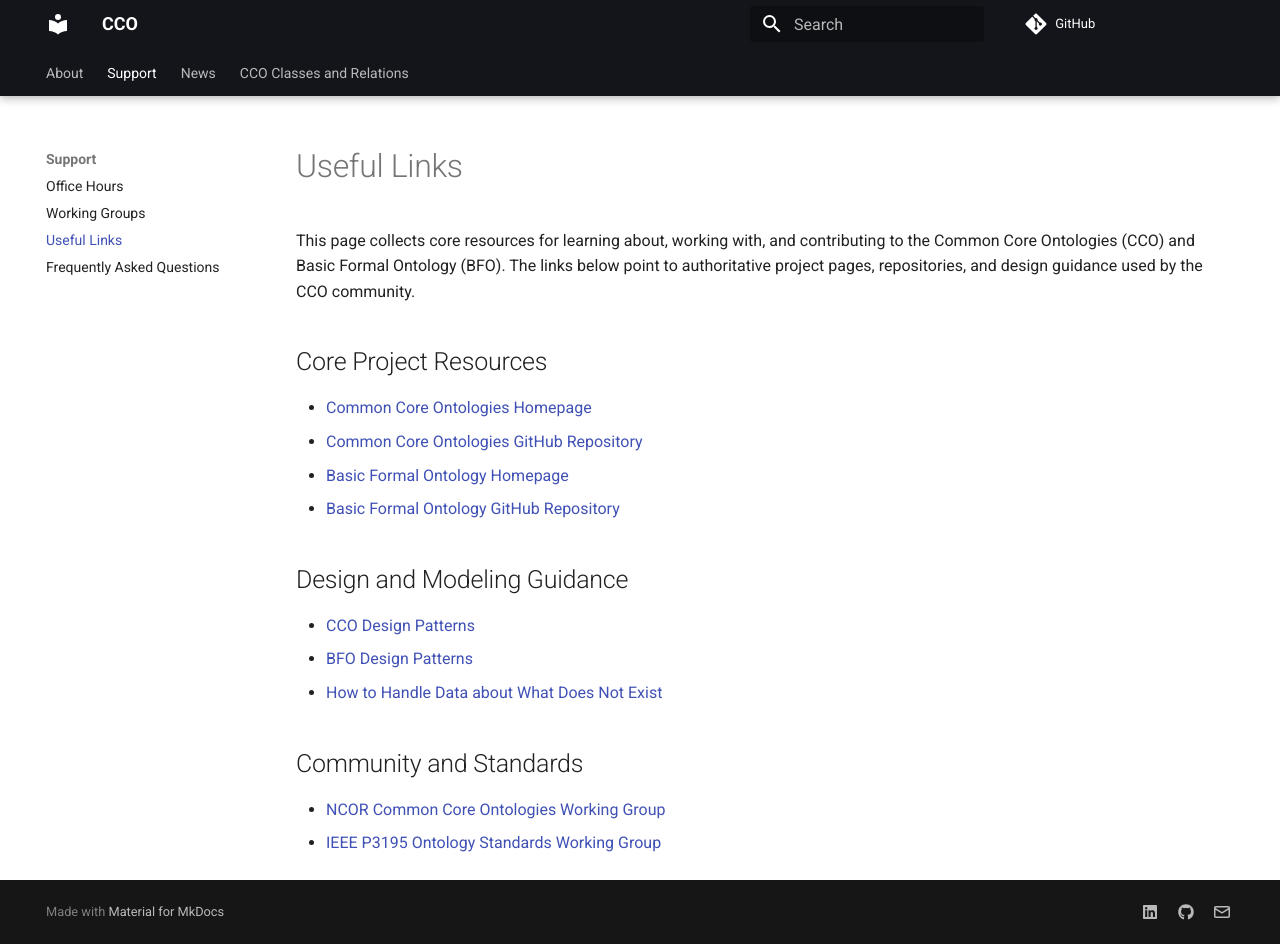
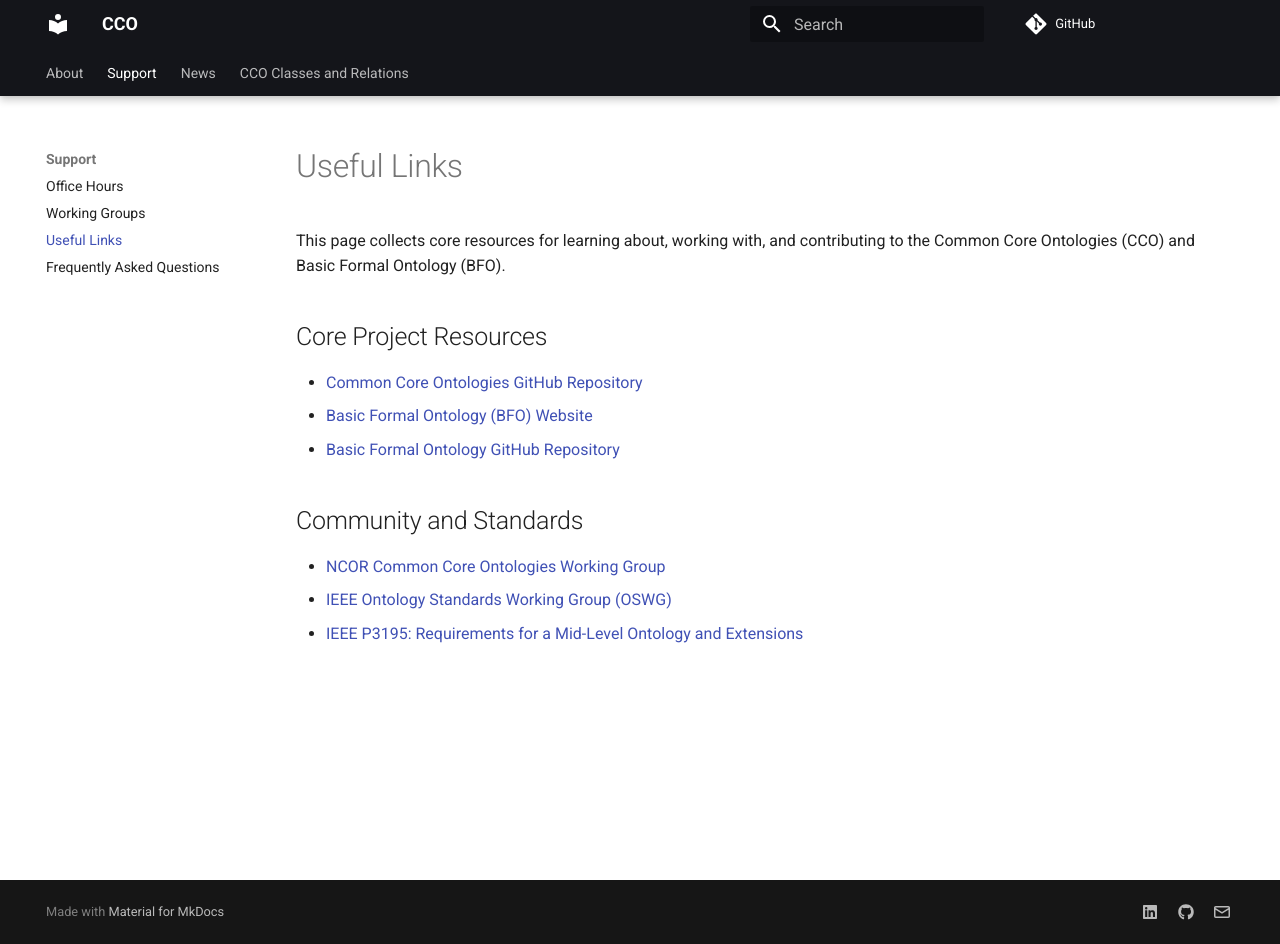
Before and after one commit to CommonCoreOntology/cco-webpage, an MkDocs documentation site: the page built from docs/useful-links.md, in a window 1280 px wide and 944 px high. Built offline with MkDocs 1.6.1 and Material for MkDocs 9.7.7, drawn with Linux system fonts in a browser that asks for light colours; comment, search, counter and statistics services are not loaded.

Commit message:
Clean Useful Links page (remove broken and redundant links)

```diff
--- a/docs/useful-links.md
+++ b/docs/useful-links.md
@@ -11,17 +11,12 @@
 <h1>Useful Links</h1>
 
 <p>
-This page collects core resources for learning about, working with, and contributing to the Common Core Ontologies (CCO) and Basic Formal Ontology (BFO). The links below point to authoritative project pages, repositories, and design guidance used by the CCO community.
+This page collects core resources for learning about, working with, and contributing to the Common Core Ontologies (CCO) and Basic Formal Ontology (BFO).
 </p>
 
 <h2>Core Project Resources</h2>
 
 <ul>
-  <li>
-    <a href="https://www.commoncoreontologies.org/" class="custom-color">
-      Common Core Ontologies Homepage
-    </a>
-  </li>
   <li>
     <a href="https://github.com/CommonCoreOntology/CommonCoreOntologies" class="custom-color">
       Common Core Ontologies GitHub Repository
@@ -29,7 +24,7 @@ This page collects core resources for learning about, working with, and contribu
   </li>
   <li>
     <a href="https://basic-formal-ontology.org/" class="custom-color">
-      Basic Formal Ontology Homepage
+      Basic Formal Ontology (BFO) Website
     </a>
   </li>
   <li>
@@ -39,37 +34,22 @@ This page collects core resources for learning about, working with, and contribu
   </li>
 </ul>
 
-<h2>Design and Modeling Guidance</h2>
-
-<ul>
-  <li>
-    <a href="https://www.commoncoreontologies.org/design-patterns" class="custom-color">
-      CCO Design Patterns
-    </a>
-  </li>
-  <li>
-    <a href="https://basic-formal-ontology.org/design-patterns" class="custom-color">
-      BFO Design Patterns
-    </a>
-  </li>
-  <li>
-    <a href="https://basic-formal-ontology.org/2020/12/10/how-to-handle-data-about-what-does-not-exist/" class="custom-color">
-      How to Handle Data about What Does Not Exist
-    </a>
-  </li>
-</ul>
-
 <h2>Community and Standards</h2>
 
 <ul>
   <li>
-    <a href="https://ncor-network.org/working-groups/common-core-ontologies/" class="custom-color">
+    <a href="https://ncor-network.org/docs/events/common-core" class="custom-color">
       NCOR Common Core Ontologies Working Group
     </a>
   </li>
   <li>
-    <a href="https://standards.ieee.org/ieee/3195/7425/" class="custom-color">
-      IEEE P3195 Ontology Standards Working Group
+    <a href="https://sagroups.ieee.org/oswg/" class="custom-color">
+      IEEE Ontology Standards Working Group (OSWG)
+    </a>
+  </li>
+  <li>
+    <a href="https://standards.ieee.org/ieee/3195/11025/" class="custom-color">
+      IEEE P3195: Requirements for a Mid-Level Ontology and Extensions
     </a>
   </li>
 </ul>
```
